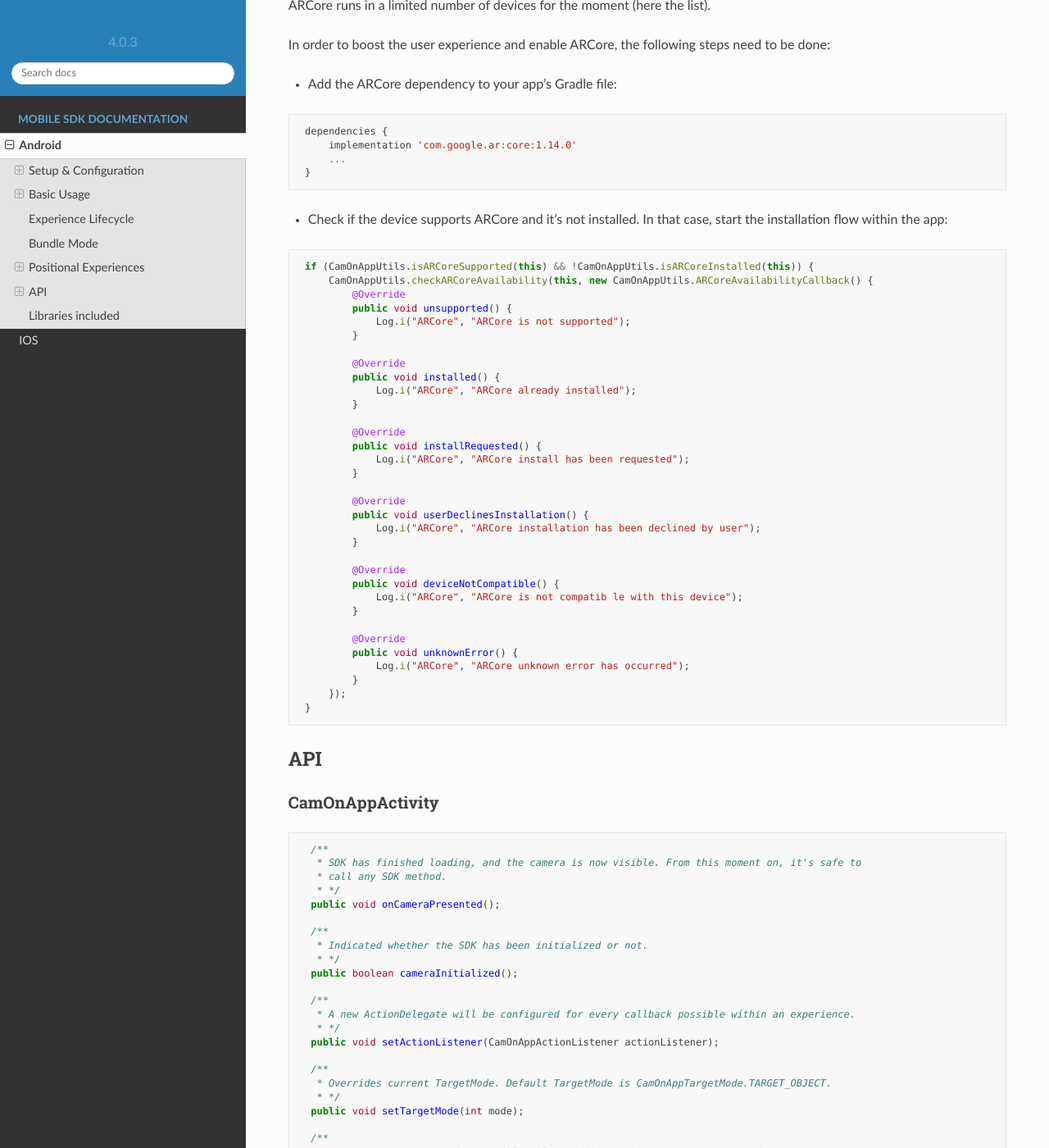
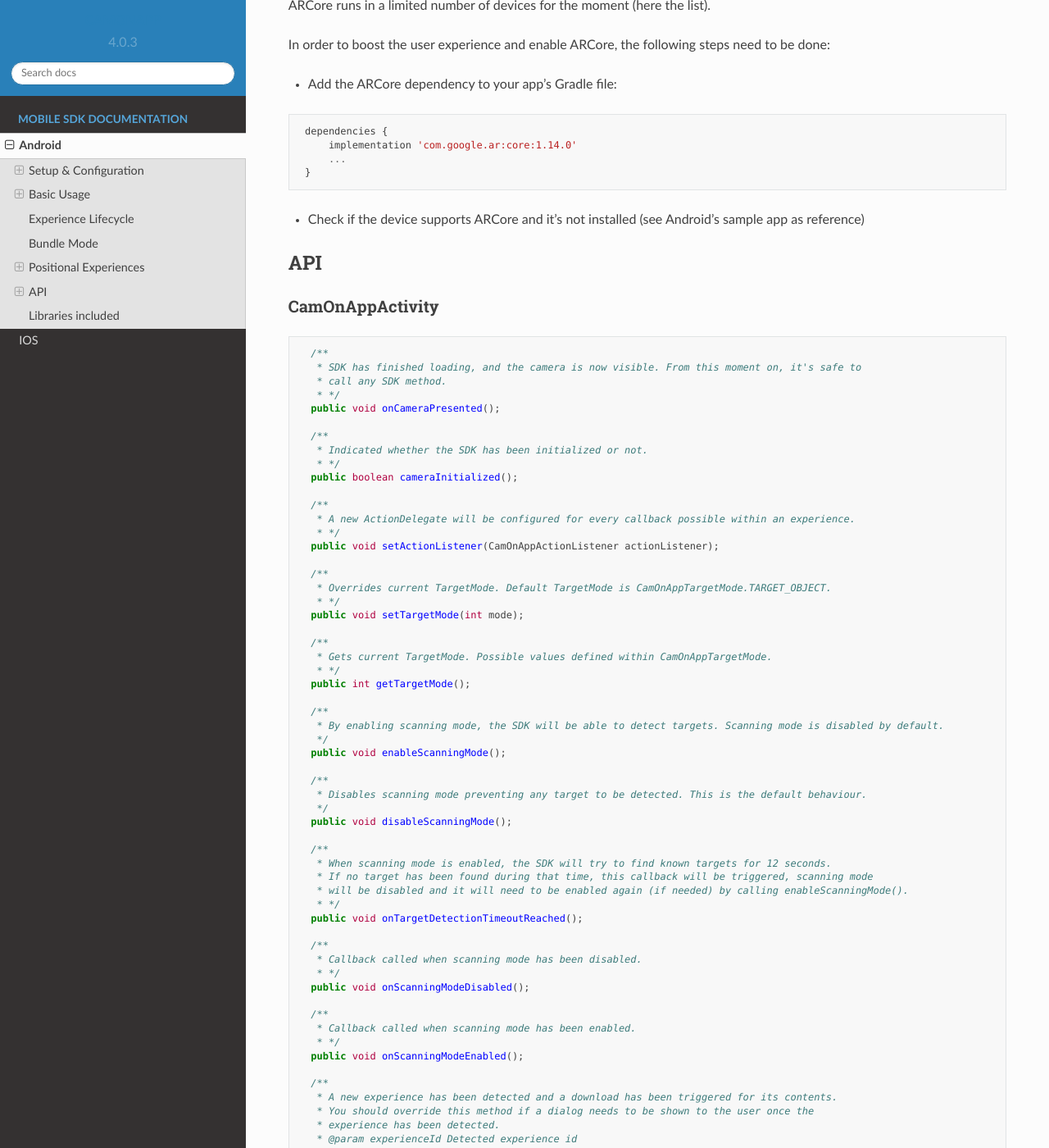
Before and after one commit to camonapp/documentation, a Sphinx documentation site: the page built from source/android/index.md, in a window 1280 px wide and 1400 px high, scrolled down 7209 px. Shown: the whole window at 82% size. Built offline with Sphinx 7.4.7 and the Read the Docs theme 2.0.0, drawn with Linux system fonts in a browser that asks for light colours; some of the changed text lies outside the part shown.

Commit message:
Update de API para check de device con soporte ARCore Bump version de android SDK a 4.0.8

````diff
--- a/source/android/index.md
+++ b/source/android/index.md
@@ -266,42 +266,7 @@
         ...
     }
    ```
-   * Check if the device supports ARCore and it's not installed. In that case, start the installation flow within the app:
-   ```java
-    if (CamOnAppUtils.isARCoreSupported(this) && !CamOnAppUtils.isARCoreInstalled(this)) {
-        CamOnAppUtils.checkARCoreAvailability(this, new CamOnAppUtils.ARCoreAvailabilityCallback() {
-            @Override
-            public void unsupported() {
-                Log.i("ARCore", "ARCore is not supported");
-            }
-
-            @Override
-            public void installed() {
-                Log.i("ARCore", "ARCore already installed");
-            }
-
-            @Override
-            public void installRequested() {
-                Log.i("ARCore", "ARCore install has been requested");
-            }
-
-            @Override
-            public void userDeclinesInstallation() {
-                Log.i("ARCore", "ARCore installation has been declined by user");
-            }
-
-            @Override
-            public void deviceNotCompatible() {
-                Log.i("ARCore", "ARCore is not compatib le with this device");
-            }
-
-            @Override
-            public void unknownError() {
-                Log.i("ARCore", "ARCore unknown error has occurred");
-            }
-        });
-    }
-  ```
+   * Check if the device supports ARCore and it's not installed (see Android's sample app as reference)
 
 ## API
 
@@ -584,20 +549,15 @@
   public static void initBundleData(Context context);
 
   /**
-   * Indicates whether the current device supports ARCore
+   * Indicates whether the current device supports ARCore or not.
    * */
-  public static boolean isARCoreSupported(Activity activity);
-
-  /**
-   * Indicates whether ARCore app is installed in the current device.
-   * */
-  public static boolean isARCoreInstalled(Activity activity);
+  public static void checkARCoreSupported(Activity activity, ARCoreSupportedCallback callback);
 
   /**
    * If ARCore is supported and not installed in the current device, it will start the installation
    * flow by asking the user in a series of system provided dialogs.
    * */
-  public static void checkARCoreAvailability(final Activity activity, final ARCoreAvailabilityCallback callback);
+  public static void handleARCoreInstallIfNeeded(Activity activity, boolean userRequestedInstall, ARCoreAvailabilityCallback callback);
 
   /**
    * Gets the current SDK version.
--- a/source/index.rst
+++ b/source/index.rst
@@ -13,7 +13,7 @@
 
 Current latest SDK version by platform:
 
-* Android: 4.0.7 (`download <https://s3.amazonaws.com/assets-studio.camonapp.com/files/sdk/4.0.7/SDK-Android.zip>`_)
+* Android: 4.0.8 (`download <https://s3.amazonaws.com/assets-studio.camonapp.com/files/sdk/4.0.8/SDK-Android.zip>`_)
 * iOS: 4.0.7 (`download <https://s3.amazonaws.com/assets-studio.camonapp.com/files/sdk/4.0.7/SDK-iOS.zip>`_)
 
 Documentation
````
Also changed, not shown: 4 other files.
